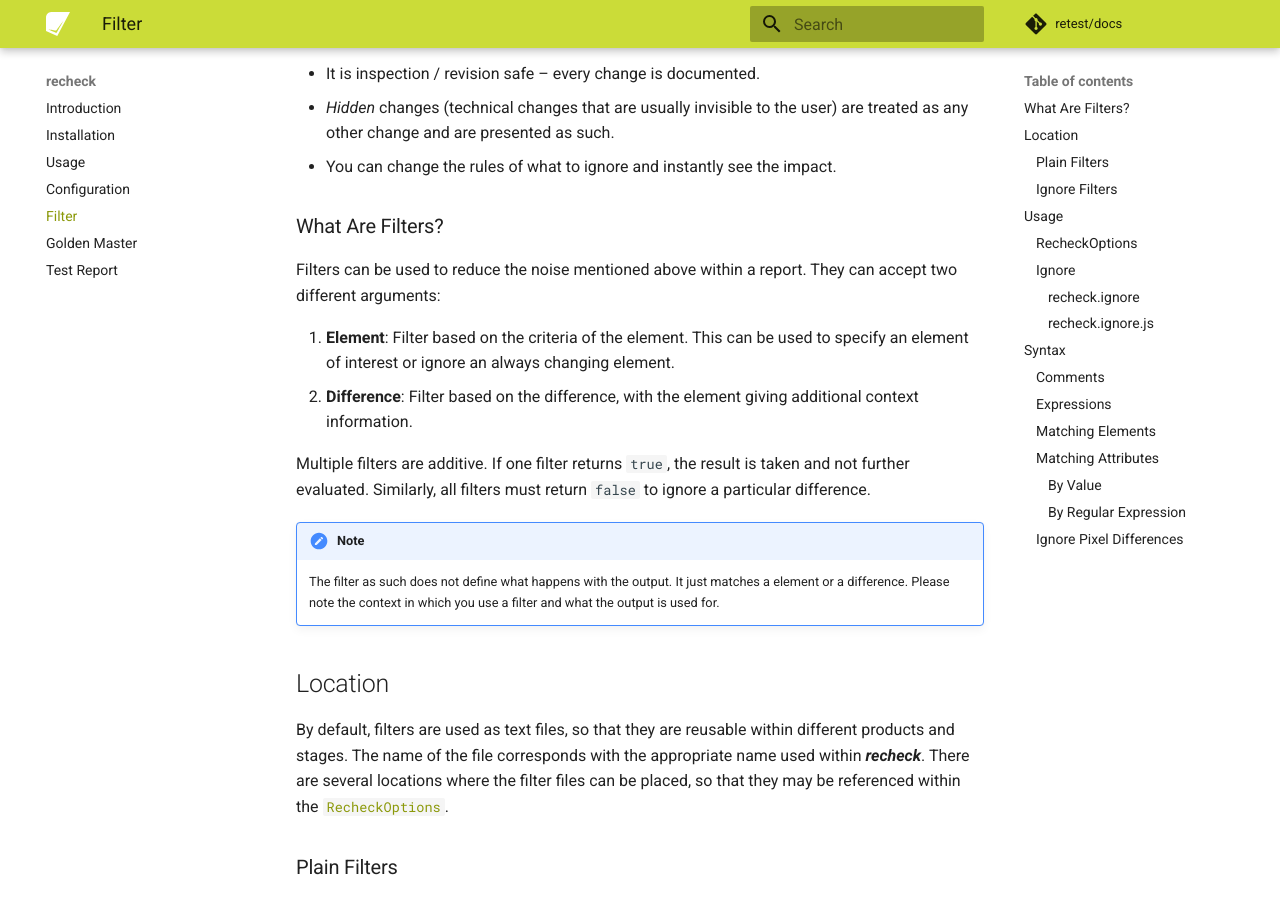
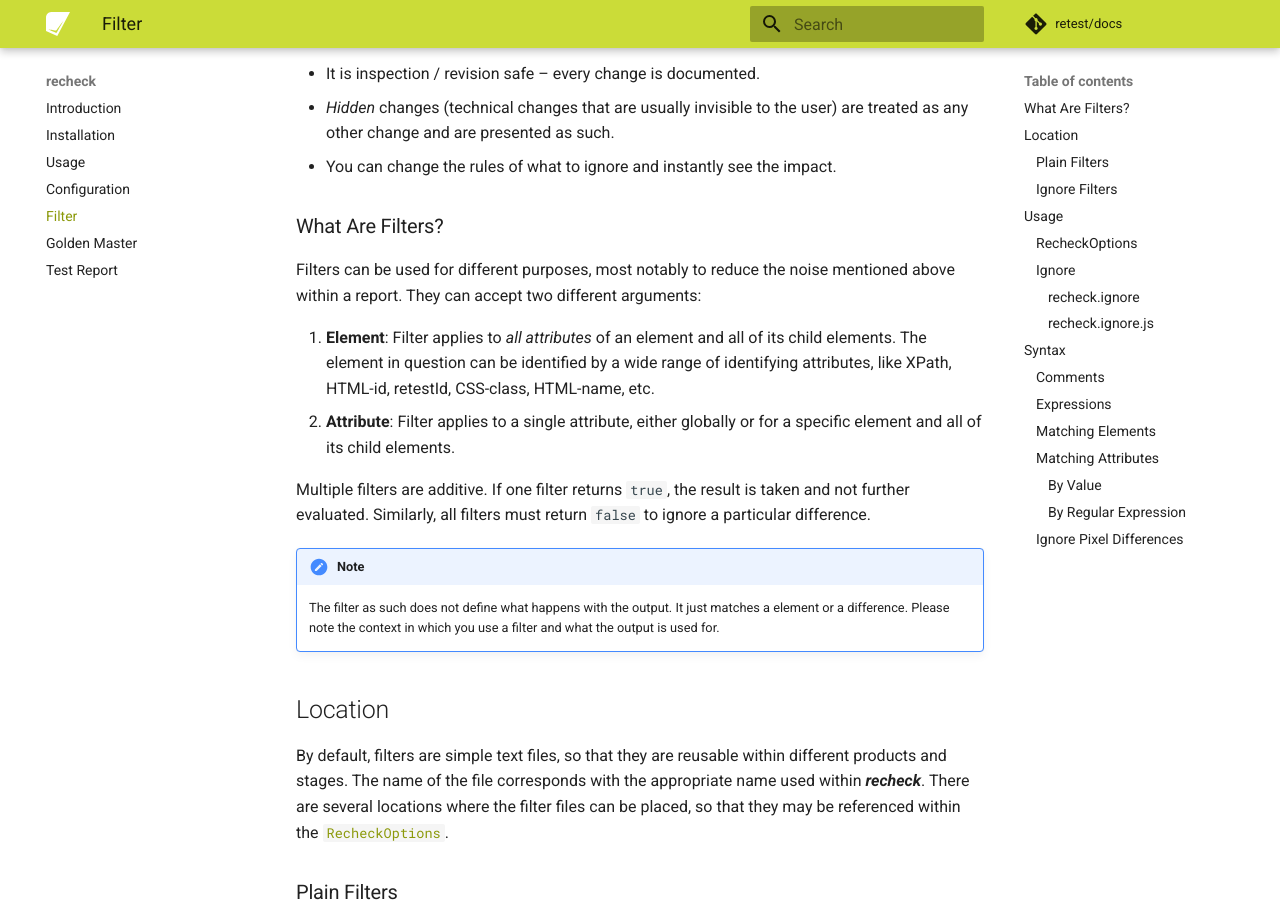
Before and after one commit to retest/docs, an MkDocs documentation site: the page built from docs/recheck/usage/filter.md, in a window 1280 px wide and 900 px high, scrolled down 301 px. Built offline with MkDocs 1.6.1 and Material for MkDocs 9.7.7, drawn with Linux system fonts in a browser that asks for light colours; comment, search, counter and statistics services are not loaded.

Commit message:
Update filter.md to reflect new usage and improve wording

```diff
--- a/docs/recheck/usage/filter.md
+++ b/docs/recheck/usage/filter.md
@@ -10,10 +10,10 @@
 
 ### What Are Filters?
 
-Filters can be used to reduce the noise mentioned above within a report. They can accept two different arguments:
+Filters can be used for different purposes, most notably to reduce the noise mentioned above within a report. They can accept two different arguments:
 
-1. **Element**: Filter based on the criteria of the element. This can be used to specify an element of interest or ignore an always changing element.
-2. **Difference**: Filter based on the difference, with the element giving additional context information.
+1. **Element**: Filter applies to _all attributes_ of an element and all of its child elements. The element in question can be identified by a wide range of identifying attributes, like XPath, HTML-id, retestId, CSS-class, HTML-name, etc.
+2. **Attribute**: Filter applies to a single attribute, either globally or for a specific element and all of its child elements.
 
 Multiple filters are additive. If one filter returns `true`, the result is taken and not further evaluated. Similarly, all filters must return `false` to ignore a particular difference.
 
@@ -22,7 +22,7 @@
 
 ## Location
 
-By default, filters are used as text files, so that they are reusable within different products and stages. The name of the file corresponds with the appropriate name used within ***recheck***. There are several locations where the filter files can be placed, so that they may be referenced within the [`RecheckOptions`](configuration.md).
+By default, filters are simple text files, so that they are reusable within different products and stages. The name of the file corresponds with the appropriate name used within ***recheck***. There are several locations where the filter files can be placed, so that they may be referenced within the [`RecheckOptions`](configuration.md).
 
 ### Plain Filters
 
```
